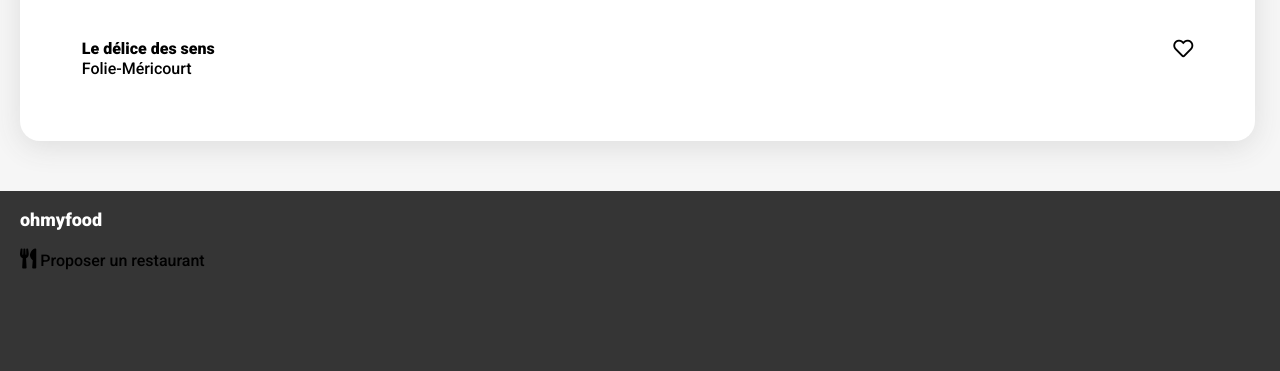
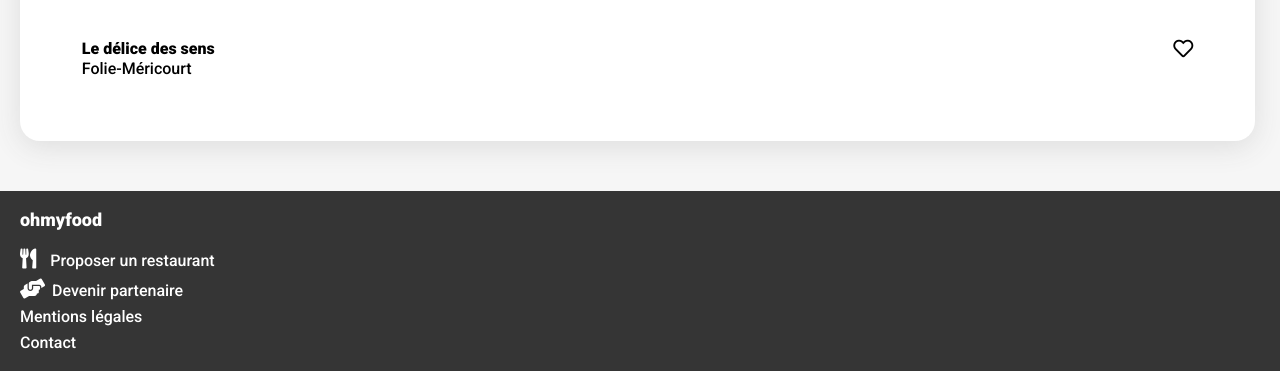
Before and after one commit to Aure31880/AurelienBarbotin_P3_04-02-2021, a website: page index.html in a window 1280 px wide. Shown: the part 2142-2513 px from the top of the page. Drawn offline with Linux system fonts and the light colour scheme; a web font is replaced by a local one.

Commit message:
footer et page accueil terminés sans animations

```diff
--- a/index.html
+++ b/index.html
@@ -143,6 +143,16 @@
                             <i class="fas fa-utensils footer__icon-margin"></i>
                             <a href="">Proposer un restaurant</a>
                         </div>
+                        <div class="footer__item">
+                            <i class="fas fa-hands-helping footer__icon-margin2"></i>
+                            <a href="">Devenir partenaire</a>
+                        </div>
+                        <div class="footer__item">
+                            <a href="">Mentions légales</a>
+                        </div>
+                        <div class="footer__item">
+                            <a href="">Contact</a>
+                        </div>
                     </div>
                 </div>
             </div>
--- a/sass/_home.scss
+++ b/sass/_home.scss
@@ -309,4 +309,19 @@ input {
     &__menu-list {
         margin-top: 20px;
     }
+    &__item{
+        margin-top: 10px;
+        color: $white;
+    }
+    & a {
+        color: $white;
+
+    }
+    &__icon-margin {
+        margin-right: 10px;
+
+    }
+    &__icon-margin2 {
+        margin-right: 3px;
+    }
 }
```
Also changed, not shown: public/css/style.css, 1 other file.
